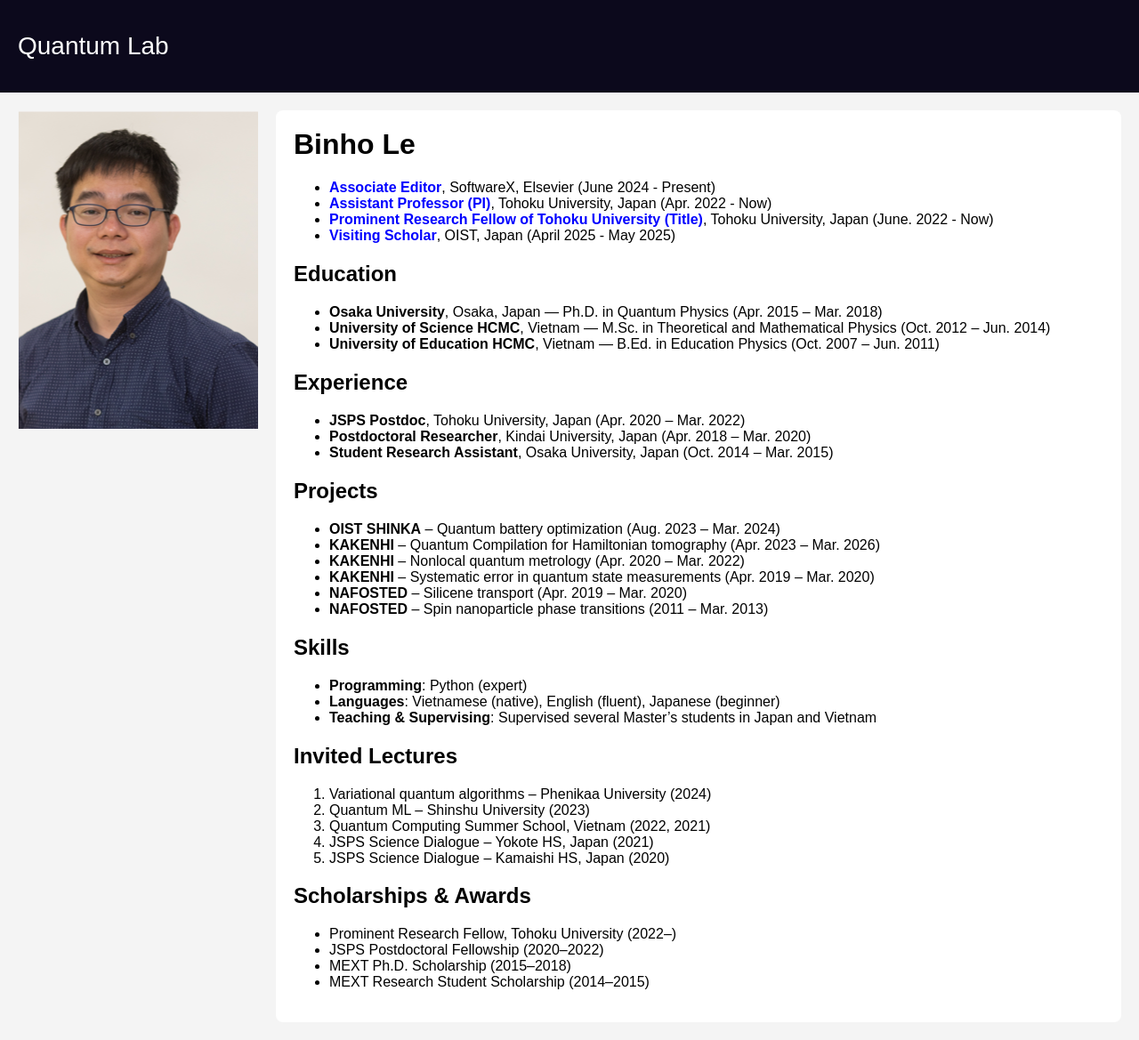
After one commit to echkon/quantumLab, a Django app: page /users/me/ in a window 1280 px wide. The commit adds this page. Shown: the whole page at 89% size. Run offline with Django 5.2, Linux system fonts and the light colour scheme.

```diff
--- a/users/templates/home.html
+++ b/users/templates/home.html
@@ -57,7 +57,7 @@
     <div class="main">
         <div class="left">
             <p><a href="{% url 'login' %}" style="padding: 8px 12px; background-color: #2c3e50; color: white; text-decoration: none; border-radius: 5px;">Login (for staffs only)</a></p>
-            <p><a href="/users/" style="padding: 8px 12px; background-color: #2c3e50; color: white; text-decoration: none; border-radius: 5px;">Binho Le</a></p>
+            <p><a href="{% url 'me' %}" style="padding: 8px 12px; background-color: #2c3e50; color: white; text-decoration: none; border-radius: 5px;">Binho Le</a></p>
             <p><a href="{% url 'member' %}" style="padding: 8px 12px; background-color: #2c3e50; color: white; text-decoration: none; border-radius: 5px;">Members</a></p>
             <p><a href="{% url 'publication' %}" style="padding: 8px 12px; background-color: #2c3e50; color: white; text-decoration: none; border-radius: 5px;">Publications</a></p>
             <p><a href="{% url 'position' %}" style="padding: 8px 12px; background-color: #2c3e50; color: white; text-decoration: none; border-radius: 5px;">Positions</a></p>
@@ -68,7 +68,7 @@
         </div>
 
         <div class="right">
-            <h1>Quantum Lab</h1>
+            <h1>Quantum Lab @ Tohoku University</h1>
             <p>Our lab focuses on advancing the frontiers of quantum science and technology through four key research areas:</p>
             <ul>
                 <li><strong>Quantum Algorithms:</strong> Developing novel algorithms tailored for quantum computers to solve complex problems more efficiently.</li>
--- /dev/null
+++ b/users/templates/me.html
@@ -0,0 +1,129 @@
+<!DOCTYPE html>
+<html>
+<head>
+    <title>me</title>
+    <style>
+        body {
+            font-family: Arial, sans-serif;
+            margin: 0;
+            padding: 0;
+            background-color: #f4f4f4;
+        }
+
+        .header {
+            text-align: center;
+            padding: 20px;
+            background-color:rgb(12, 9, 28);
+        }
+        .header img {
+            max-width: 600px;
+            height: auto;
+        }
+
+        .main {
+            display: flex;
+            padding: 20px;
+        }
+
+        .left {
+            width: 250px;
+        }
+
+        .left p a {
+            display: block;
+            margin-bottom: 10px;
+        }
+
+        .right {
+            flex: 1;
+            margin-left: 40px;
+            background-color: #ffffff;
+            padding: 20px;
+            border-radius: 8px;
+        }
+
+        .right h1 {
+            margin-top: 0;
+        }
+    </style>
+    {% load static %}
+</head>
+<body>
+    <div class="header">
+        <p style="text-align: left;">
+            <a href="{% url 'home' %}" style="font-size: 28px; color: white; text-decoration: none;">
+                Quantum Lab
+            </a>
+        </p>
+    </div>
+
+    <div class="main">
+        <div class="left">
+            <img src="{% static 'images/binho.png' %}" alt="Binho Le">
+        </div>
+
+        <div class="right">
+            <h1>Binho Le</h1>
+                <ul>
+                <li><a href="https://www.sciencedirect.com/journal/softwarex/about/editorial-board" target="_blank" style="text-decoration: none; color: blue;">
+                <strong>Associate Editor</strong></a>, SoftwareX, Elsevier (June 2024 - Present)</li>
+                <li><a href="https://www.fris.tohoku.ac.jp/en/researcher/creative/lebinho.html" target="_blank" style="text-decoration: none; color: blue;">
+                <strong>Assistant Professor (PI)</strong></a>, Tohoku University, Japan (Apr. 2022 - Now)</li>
+                <li><a href="https://web.tohoku.ac.jp/dr/index.html" target="_blank" style="text-decoration: none; color: blue;">
+                <strong>Prominent Research Fellow of Tohoku University (Title)</strong></a>, Tohoku University, Japan (June. 2022 - Now)</li>
+                <li><a href="https://www.oist.jp/visiting-program/visitors-list" target="_blank" style="text-decoration: none; color: blue;">
+                <strong>Visiting Scholar</strong></a>, OIST, Japan (April 2025 - May 2025)</li>
+                </ul>
+
+                <h2>Education</h2>
+                <ul>
+                <li><strong>Osaka University</strong>, Osaka, Japan — Ph.D. in Quantum Physics (Apr. 2015 – Mar. 2018)</li>
+                <li><strong>University of Science HCMC</strong>, Vietnam — M.Sc. in Theoretical and Mathematical Physics (Oct. 2012 – Jun. 2014)</li>
+                <li><strong>University of Education HCMC</strong>, Vietnam — B.Ed. in Education Physics (Oct. 2007 – Jun. 2011)</li>
+                </ul>
+
+                <h2>Experience</h2>
+                <ul>
+                <li><strong>JSPS Postdoc</strong>, Tohoku University, Japan (Apr. 2020 – Mar. 2022)</li>
+                <li><strong>Postdoctoral Researcher</strong>, Kindai University, Japan (Apr. 2018 – Mar. 2020)</li>
+                <li><strong>Student Research Assistant</strong>, Osaka University, Japan (Oct. 2014 – Mar. 2015)</li>
+                </ul>
+
+                <h2>Projects</h2>
+                <ul>
+                <li><strong>OIST SHINKA</strong> – Quantum battery optimization (Aug. 2023 – Mar. 2024)</li>
+                <li><strong>KAKENHI</strong> – Quantum Compilation for Hamiltonian tomography (Apr. 2023 – Mar. 2026)</li>
+                <li><strong>KAKENHI</strong> – Nonlocal quantum metrology (Apr. 2020 – Mar. 2022)</li>
+                <li><strong>KAKENHI</strong> – Systematic error in quantum state measurements (Apr. 2019 – Mar. 2020)</li>
+                <li><strong>NAFOSTED</strong> – Silicene transport (Apr. 2019 – Mar. 2020)</li>
+                <li><strong>NAFOSTED</strong> – Spin nanoparticle phase transitions (2011 – Mar. 2013)</li>
+                </ul>
+
+                <h2>Skills</h2>
+                <ul>
+                <li><strong>Programming</strong>: Python (expert)</li>
+                <li><strong>Languages</strong>: Vietnamese (native), English (fluent), Japanese (beginner)</li>
+                <li><strong>Teaching & Supervising</strong>: Supervised several Master’s students in Japan and Vietnam</li>
+                </ul>
+
+                <h2>Invited Lectures</h2>
+                <ol>
+                <li>Variational quantum algorithms – Phenikaa University (2024)</li>
+                <li>Quantum ML – Shinshu University (2023)</li>
+                <li>Quantum Computing Summer School, Vietnam (2022, 2021)</li>
+                <li>JSPS Science Dialogue – Yokote HS, Japan (2021)</li>
+                <li>JSPS Science Dialogue – Kamaishi HS, Japan (2020)</li>
+                </ol>
+
+                <h2>Scholarships & Awards</h2>
+                <ul>
+                <li>Prominent Research Fellow, Tohoku University (2022–)</li>
+                <li>JSPS Postdoctoral Fellowship (2020–2022)</li>
+                <li>MEXT Ph.D. Scholarship (2015–2018)</li>
+                <li>MEXT Research Student Scholarship (2014–2015)</li>
+                </ul>
+
+        </div>
+    </div>
+</body>
+</html>
--- a/users/urls.py
+++ b/users/urls.py
@@ -18,6 +18,7 @@ urlpatterns = [
     path('position/', views.position_view, name='position'),
     path('event/', views.event_view, name='event'),
     path('resource/', views.resource_view, name='resource'),
+    path('me/', views.me_view, name='me'),
 ]
 
 #path('', views.user_login, name='login'),  # Redirect users/ to login page
--- a/users/views.py
+++ b/users/views.py
@@ -15,6 +15,9 @@ from openpyxl.worksheet.protection import SheetProtection
 
 def home(request):
     return render(request, 'home.html')  # Render a simple home page template
+
+def me_view(request):
+    return render(request, 'me.html')  # me
 
 def member_view(request):
     return render(request, 'member.html')
```
Also changed, not shown: 1 other file.
